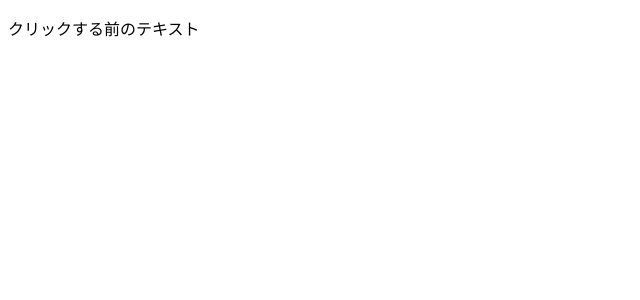
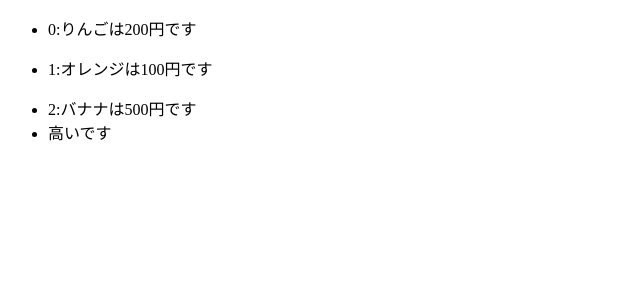
Before and after one commit to Kyosuke-Kaneko/vue-pra, a Vue app: page / in a window 1280 px wide. Shown: the top 300 px of the page, without its empty margins (0-640 px from the left). Built offline with nearby package versions, Linux system fonts and the light colour scheme.

Commit message:
v-for & v-if

```diff
--- a/src/App.vue
+++ b/src/App.vue
@@ -1,6 +1,9 @@
 <template>
   <div id="app">
-    <p @click="change">{{text}}</p>
+    <ul v-for="(data,index) in list" :key="index">
+    <li>{{index}}:{{data.name}}は{{data.price}}円です</li>
+    <li v-if="data.price > 300">高いです</li>
+    </ul>
   </div>
 </template>
 
@@ -8,13 +11,16 @@
 export default {
   data() {
     return {
-      text:"クリックする前のテキスト"
+      list: [
+        { name: "りんご", price: 200 },
+        { name: "オレンジ", price: 100 },
+        { name: "バナナ", price: 500 }
+      ]
     };
   },
   methods: {
-    change() {
-      this.text = "クリックしたあとのテキスト";
-    }
+
+
   }
 };
 </script>
```
